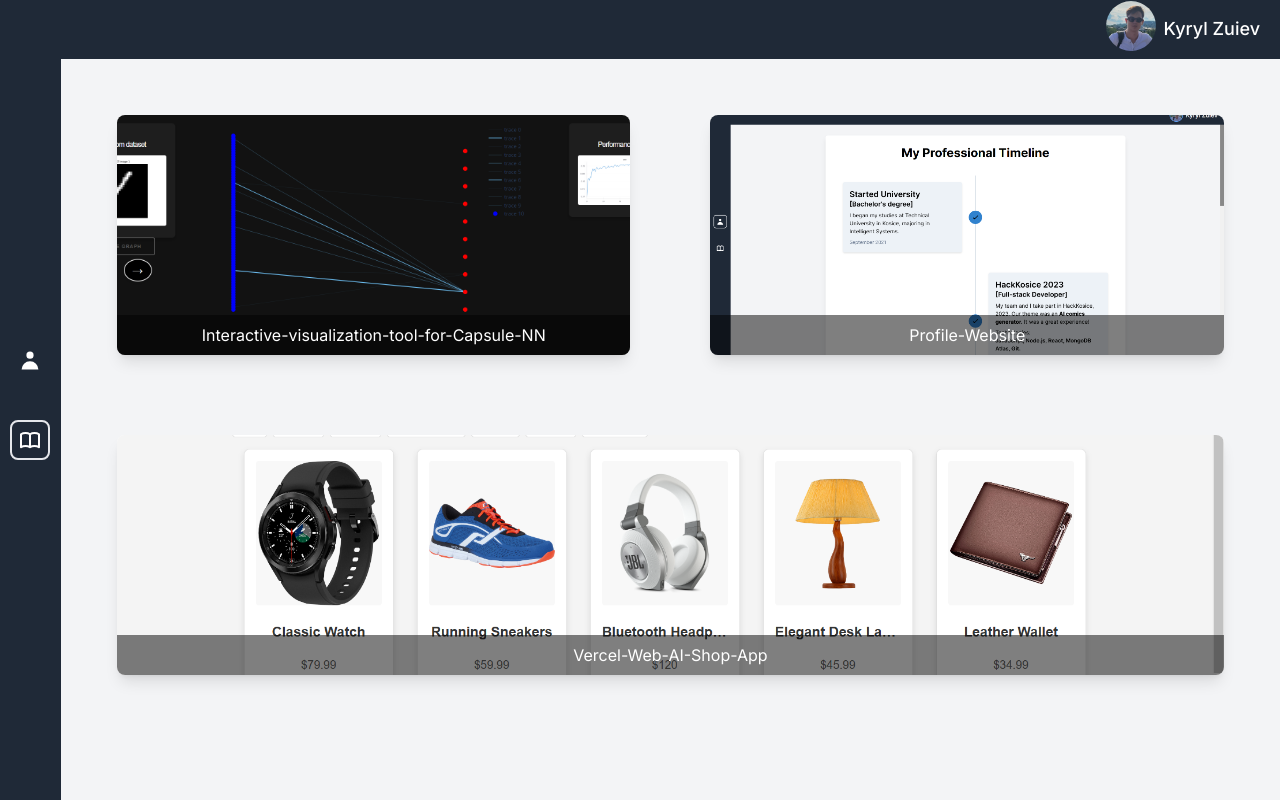
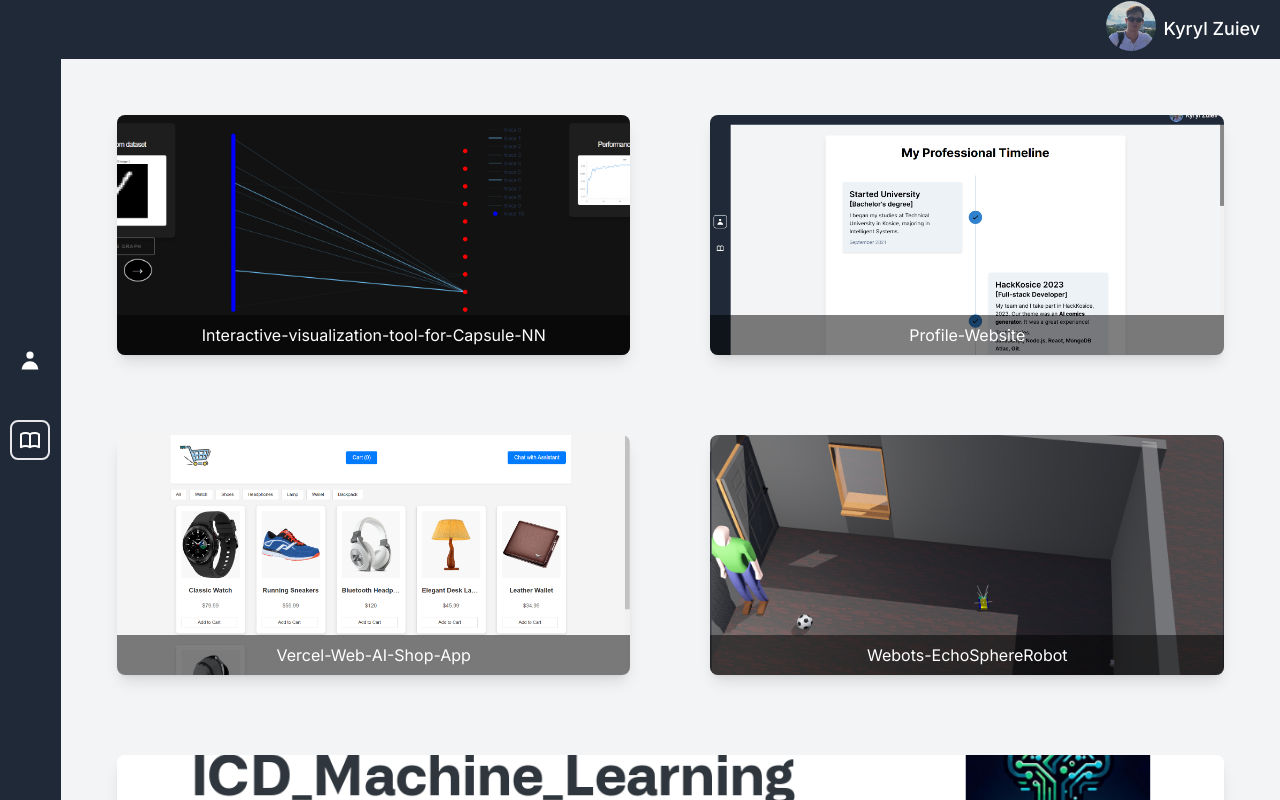
Before and after one commit to LordWhiskas/ProfileWebsite, a Next.js app in the folder profile-website/: page /projects in a window 1280 px wide. Built offline with nearby package versions, Linux system fonts and the light colour scheme.

Commit message:
some projects added

```diff
--- a/profile-website/src/app/projects/page.js
+++ b/profile-website/src/app/projects/page.js
@@ -27,6 +27,20 @@
         imageUrl: "/vercel-ai-shop.png",
         projectUrl: "https://vercel-web-ai-shop-app.vercel.app/",
         githubUrl: "https://github.com/LordWhiskas/Vercel-Web-AI-Shop-App",
+    },
+    {
+        id: 4,
+        name: "Webots-EchoSphereRobot",
+        imageUrl: "/webots.png",
+        projectUrl: "",
+        githubUrl: "https://github.com/LordWhiskas/Webots-EchoSphereRobot",
+    },
+    {
+        id: 5,
+        name: "ICD_Machine_Learning",
+        imageUrl: "/icd.png",
+        projectUrl: "",
+        githubUrl: "https://github.com/LordWhiskas/ICD_Machine_Learning",
     },
 ];
 
```
Also changed, not shown: profile-website/public/icd.png (added), profile-website/public/webots.png (added).
